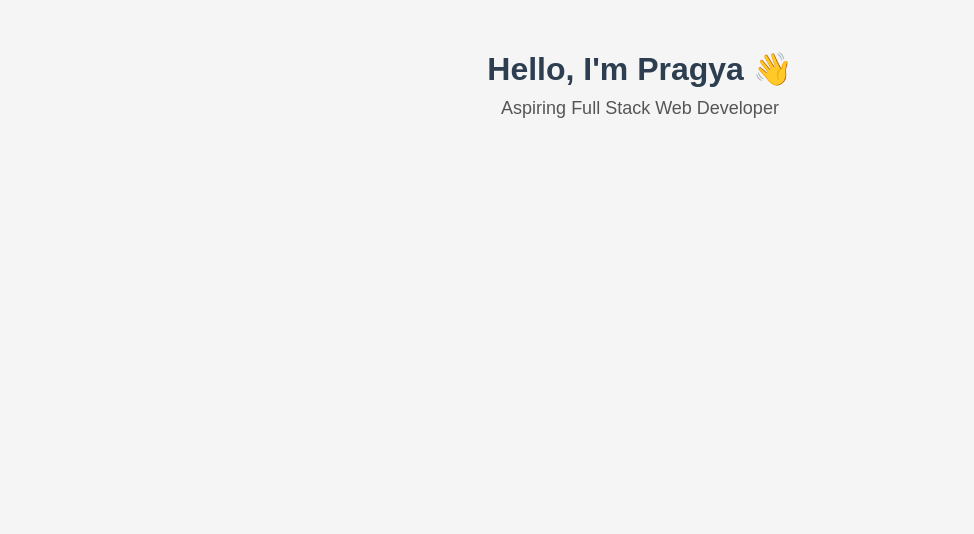
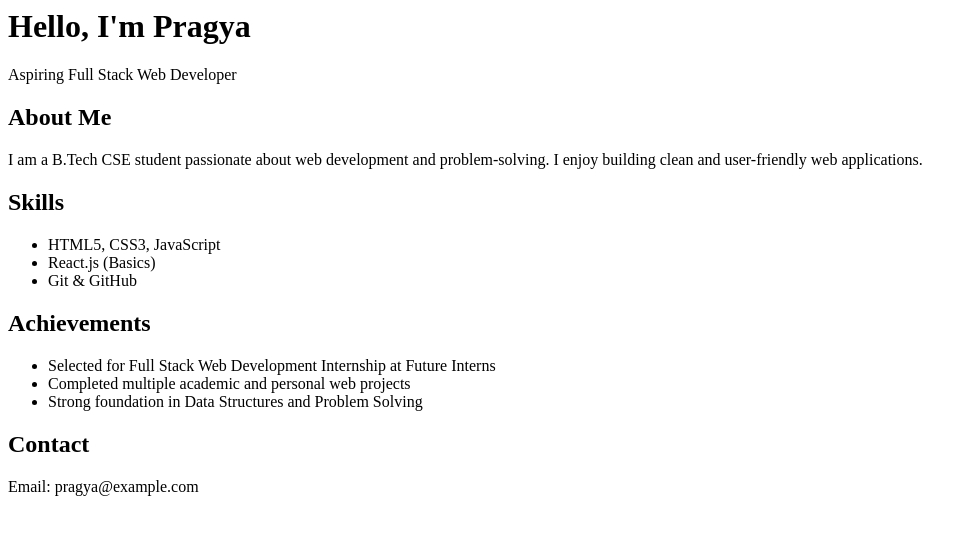
Before and after one commit to Pragyachaudhary07/FUTURE_FS_01, a plain HTML site: page index.html in a window 1280 px wide. Shown: the whole page, without its empty margins (0-974 px from the left). Drawn offline with Linux system fonts and the light colour scheme.

Commit message:
Add about, skills, achievements, and contact sections

```diff
--- a/index.html
+++ b/index.html
@@ -1,15 +1,38 @@
-<!DOCTYPE html>
-<html lang="en">
-<head>
-  <meta charset="UTF-8" />
-  <meta name="viewport" content="width=device-width, initial-scale=1.0"/>
-  <title>Pragya Chaudhary | Portfolio</title>
-  <link rel="stylesheet" href="style.css" />
-</head>
 <body>
-  <h1>Hello, I'm Pragya 👋</h1>
+  <h1>Hello, I'm Pragya </h1>
   <p>Aspiring Full Stack Web Developer</p>
+
+  <section id="about">
+    <h2>About Me</h2>
+    <p>
+      I am a B.Tech CSE student passionate about web development and
+      problem-solving. I enjoy building clean and user-friendly web
+      applications.
+    </p>
+  </section>
+
+  <section id="skills">
+    <h2>Skills</h2>
+    <ul>
+      <li>HTML5, CSS3, JavaScript</li>
+      <li>React.js (Basics)</li>
+      <li>Git & GitHub</li>
+    </ul>
+  </section>
+
+  <section id="achievements">
+    <h2>Achievements</h2>
+    <ul>
+      <li>Selected for Full Stack Web Development Internship at Future Interns</li>
+      <li>Completed multiple academic and personal web projects</li>
+      <li>Strong foundation in Data Structures and Problem Solving</li>
+    </ul>
+  </section>
+
+  <section id="contact">
+    <h2>Contact</h2>
+    <p>Email: pragya@example.com</p>
+  </section>
 
   <script src="script.js"></script>
 </body>
-</html>
```
